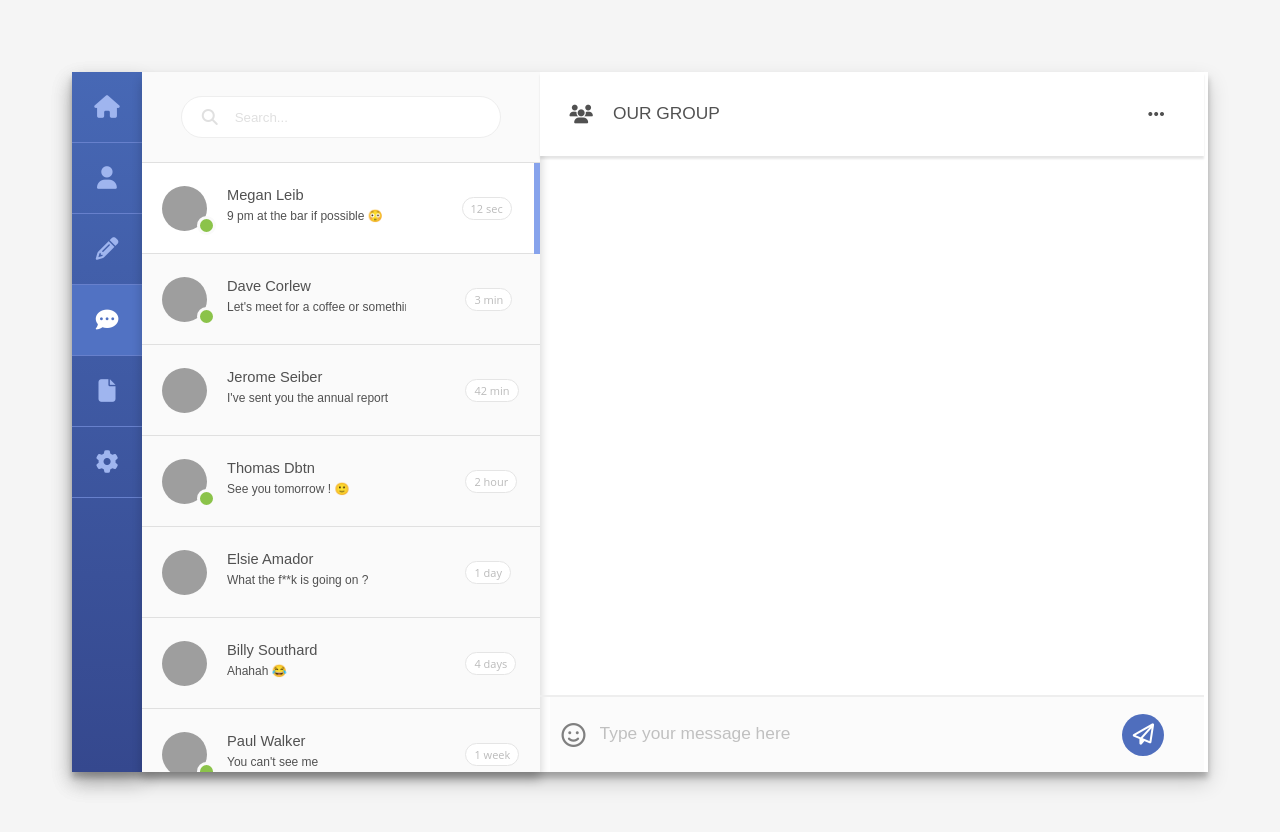
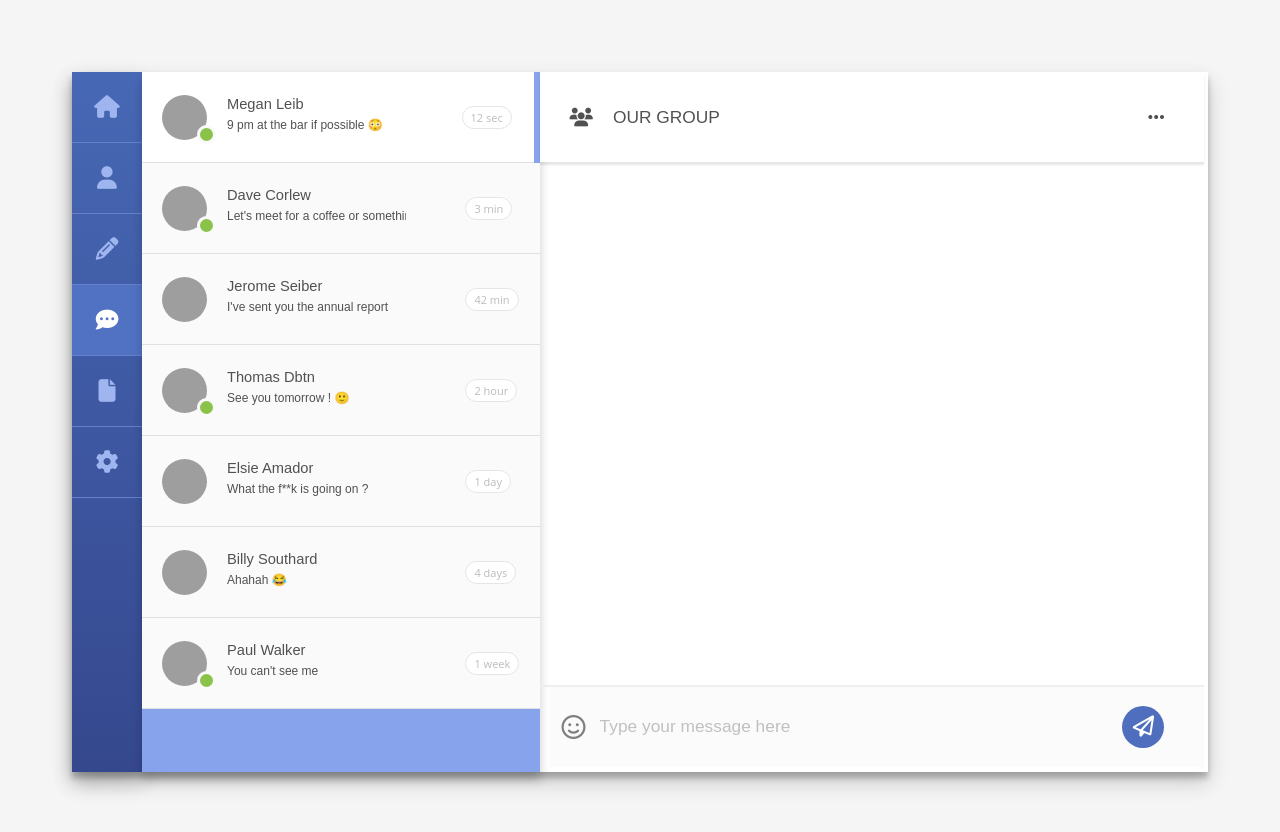
Before and after one commit to babaeiFateme/chat-app, a plain HTML site: page frontend/index.html in a window 1280 px wide. Drawn offline with Linux system fonts and the light colour scheme; no server answers; grey boxes are pictures that could not be loaded.

Commit message:
style: add  hight control

```diff
--- a/frontend/index.html
+++ b/frontend/index.html
@@ -37,12 +37,6 @@
       </nav>
 
       <section class="discussions">
-        <div class="discussion search">
-          <div class="searchbar">
-            <i class="fa fa-search" aria-hidden="true"></i>
-            <input type="text" placeholder="Search..." />
-          </div>
-        </div>
         <div class="discussion message-active">
           <div class="photo" style="
                 background-image: url(https://images.unsplash.com/photo-1438761681033-6461ffad8d80?ixid=MnwxMjA3fDB8MHxwaG90by1wYWdlfHx8fGVufDB8fHx8&ixlib=rb-1.2.1&auto=format&fit=crop&w=1050&q=80);
--- a/frontend/public/css/master.css
+++ b/frontend/public/css/master.css
@@ -227,6 +227,9 @@ body {
 .chat .messages-chat {
   padding: 25px 35px;
   height: 75%;
+  overflow-y: auto;
+  max-height: 473px;
+
 }
 
 .chat .messages-chat .message {
```
